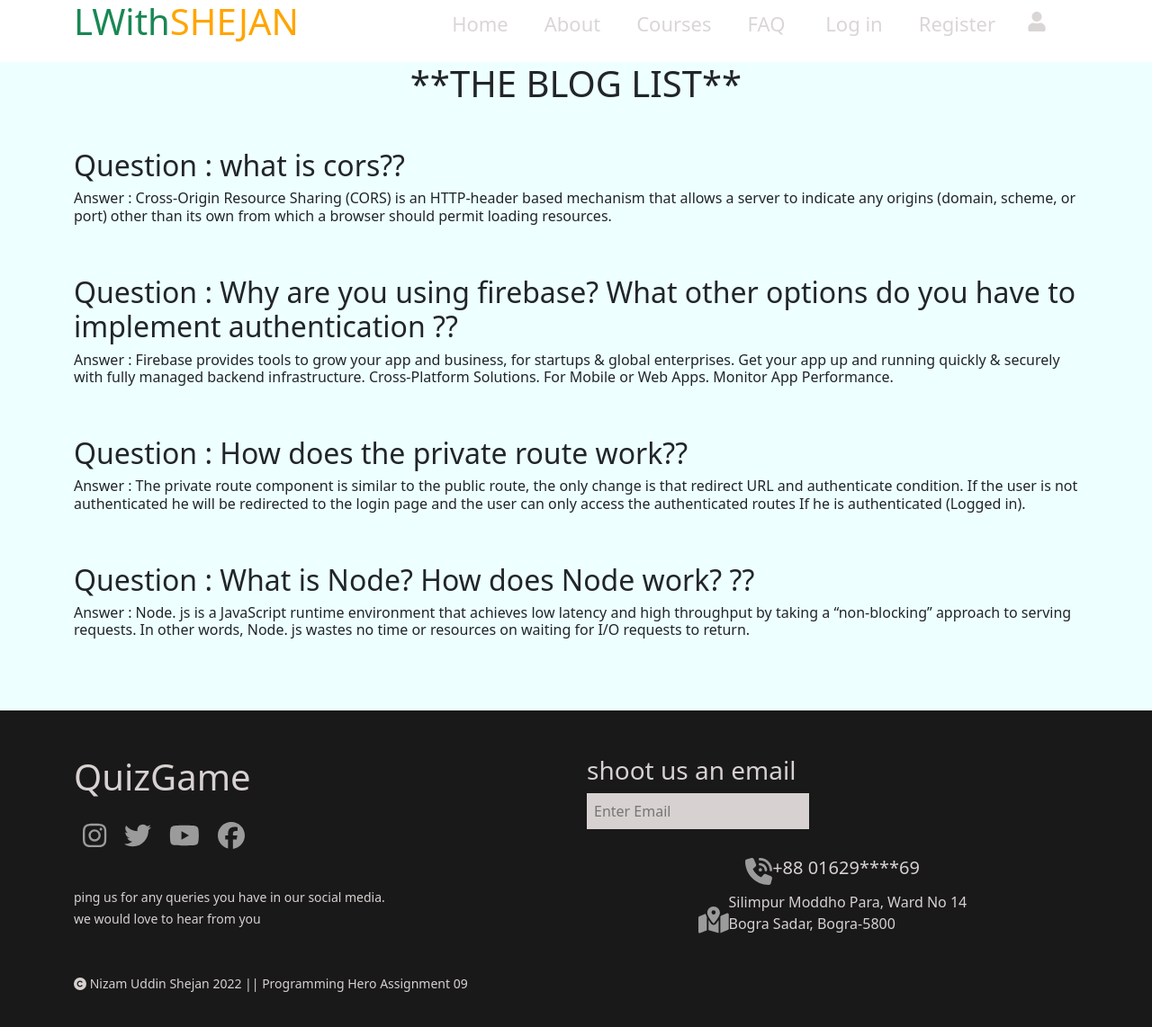
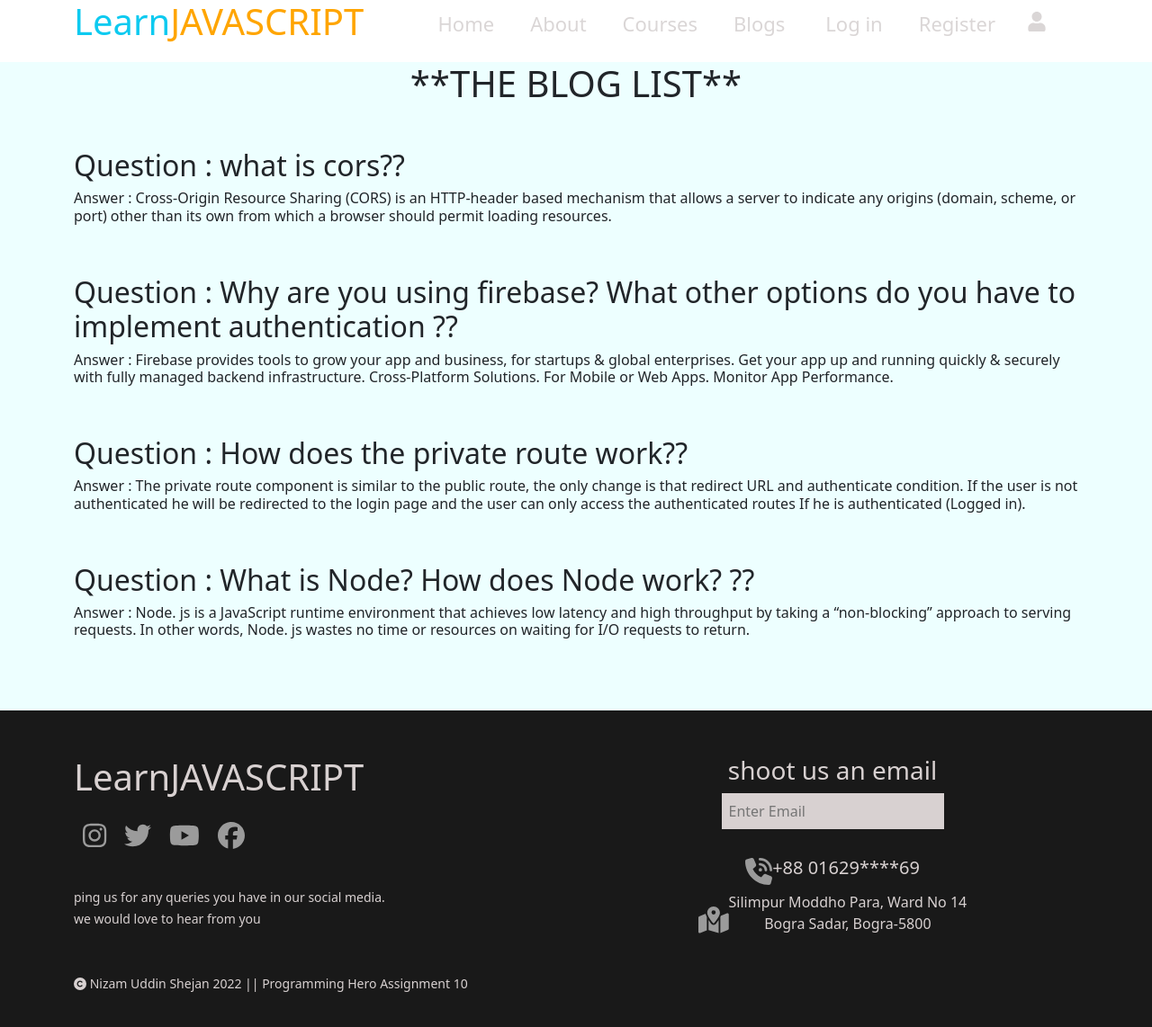
Before and after one commit to Nizam-Shejan11/learning-platform-client-10, a React (Create React App) app: page /blogs in a window 1280 px wide. Shown: the top 1142 px of the page at 90% size. Built offline with nearby package versions, Linux system fonts and the light colour scheme; no server answers.

Commit message:
design added

```diff
--- a/src/Pages/About/About.js
+++ b/src/Pages/About/About.js
@@ -15,8 +15,7 @@ const About = () => {
             <div className="col-md-6 text-start">
               <h2 className="">NIZAM UDDIN SHEJAN</h2>
               <p className="lead">
-                Student | Programmer | Writer | Content Creator | Mentor at
-                Bright Brain
+                Student | Programmer | Writer | Content Creator
               </p>
             </div>
           </div>
--- a/src/Pages/AllCourses/AllCourses.css
+++ b/src/Pages/AllCourses/AllCourses.css
@@ -8,9 +8,9 @@
   padding: 10px;
   margin-bottom: 7px;
   border: 1px solid;
-  border-color: #198754;
+  border-color: #4d504e;
   margin-top: 10px;
-  border-radius: 3px;
+  border-radius: 5px;
 }
 .text-area {
   text-align: center;
--- a/src/Pages/AllCourses/AllCourses.js
+++ b/src/Pages/AllCourses/AllCourses.js
@@ -26,8 +26,8 @@ const AllCourses = () => {
       <div className="all-course">
         <h1>Explore Resources</h1>
         <p className="lead fs-6">
-          here is a little bit about our library of resources for your TOEFL,
-          SAT, and Computer Science studies
+          here is a little bit about our library of resources for your
+          programming, and Computer Science studies
         </p>
         <br />
       </div>
@@ -40,9 +40,9 @@ const AllCourses = () => {
                   <img className="img-fluid" src={course.image} alt="" />
                   <h2 className="fs-5 mt-2">{course.name}</h2>
                   <p className="lead fs-5">{course.time}</p>
-                  <small className="text-success">{course.access}</small> <br />
+                  <small className="text-info">{course.access}</small> <br />
                   <Link to={`/details/${course.id}`}>
-                    <Button className="btn btn-outline-success mt-2">
+                    <Button className="btn btn-outline-info mt-2">
                       Details
                     </Button>
                   </Link>
@@ -70,7 +70,7 @@ const AllCourses = () => {
       <div className="row">
         <div className="section-header text-center">
           <h1 className="mt-5">
-            Why SAT<span style={{ color: "#374050" }}>50 ?</span>
+            Why Learn<span style={{ color: "#374050" }}>JAVASCRIPT ?</span>
           </h1>
           <p className="lead fs-5">
             because we have the best resources avaiable, not just to study but
--- a/src/Pages/Banner/Banner.js
+++ b/src/Pages/Banner/Banner.js
@@ -11,15 +11,19 @@ const Banner = () => {
           <MenuBar />
           <div className="col-6">
             <h1 className="title">
-              break a leg <br /> in your SKILLS 📈
+              develop Your <br /> Mind And Skills 📈
             </h1>
             <p className="text-white text-center mt-3">
-              A comprehensive resource for Programming. <br />
+              Want To Get Professional Knowledge In Fast-Developing IT Sphere?.{" "}
+              <br />
               <small className="text-warning">
-                new update* - the list of 100% full ride courses is published
+                If You Are Just An Amataur Who’s Willing To Get Professional
+                Knowledge Check What We Prepared For You!
               </small>
             </p>
-            <Button variant="outline-success about-btn">who are we?</Button>
+            <Button variant="outline-info text-white about-btn">
+              who are we?
+            </Button>
           </div>
         </div>
       </div>
--- a/src/Pages/Courses/Courses.js
+++ b/src/Pages/Courses/Courses.js
@@ -25,7 +25,7 @@ const Courses = () => {
                 <p className="lead fs-5 pt-2">Moto: {course.its_title}</p>
                 <p className="lead fs-5">Total Time: {course.time}</p>
                 <p className="lead fs-5">Price: {course.price} USD</p>
-                <small className="text-primary">{course.access}</small>
+                <small className="text-info">{course.access}</small>
               </div>
             </div>
           </div>
--- a/src/Pages/Details/Details.js
+++ b/src/Pages/Details/Details.js
@@ -17,7 +17,6 @@ const Details = (props) => {
       .then((res) => res.json())
       .then((data) => setDetails(data[courseId]));
   }, []);
-  // console.log(details);
 
   return (
     <div className="details-container">
--- a/src/Pages/Shared/Footer/Footer.js
+++ b/src/Pages/Shared/Footer/Footer.js
@@ -16,12 +16,12 @@ import {
 const Footer = () => {
   return (
     <div>
-      <div className="footer-container">
+      <div className="footer-container text-center">
         <div className="container">
           <div className="row">
             <div className="col-md-6">
               <div className="left-container text-start">
-                <h1>QuizGame</h1>
+                <h1>LearnJAVASCRIPT</h1>
                 <div className="icons-container d-flex text-center ">
                   <div className="icon">
                     <FontAwesomeIcon icon={faInstagram} />
@@ -46,7 +46,7 @@ const Footer = () => {
                 <p className="mt-5">
                   <small>
                     <FontAwesomeIcon icon={faCopyright} /> Nizam Uddin Shejan
-                    2022 || Programming Hero Assignment 09
+                    2022 || Programming Hero Assignment 10
                   </small>
                 </p>
               </div>
--- a/src/Pages/Shared/MenuBar/MenuBar.css
+++ b/src/Pages/Shared/MenuBar/MenuBar.css
@@ -9,5 +9,5 @@
   text-decoration: none;
 }
 .items:hover {
-  color: #198754;
+  color: rgb(9, 179, 235);
 }
--- a/src/Pages/Shared/MenuBar/MenuBar.js
+++ b/src/Pages/Shared/MenuBar/MenuBar.js
@@ -22,8 +22,8 @@ const MenuBar = () => {
         <div className="row">
           <div className="col-md-2">
             <div className="logo-img">
-              <h1 className="text-success">
-                LWith<span style={{ color: "orange" }}>SHEJAN</span>
+              <h1 className="text-info">
+                Learn<span style={{ color: "orange" }}>JAVASCRIPT</span>
               </h1>
             </div>
           </div>
@@ -40,7 +40,7 @@ const MenuBar = () => {
                   <li>Courses</li>
                 </Link>
                 <Link to="/blogs" className="items">
-                  <li>FAQ</li>
+                  <li>Blogs</li>
                 </Link>
 
                 <Link className="items d-flex">
```
